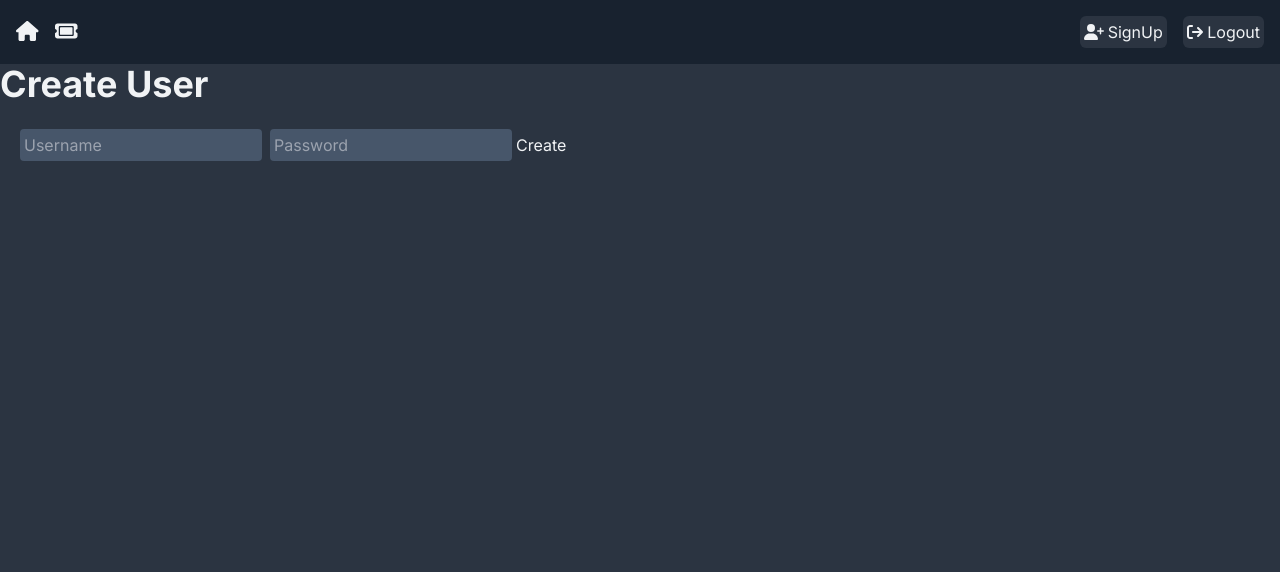
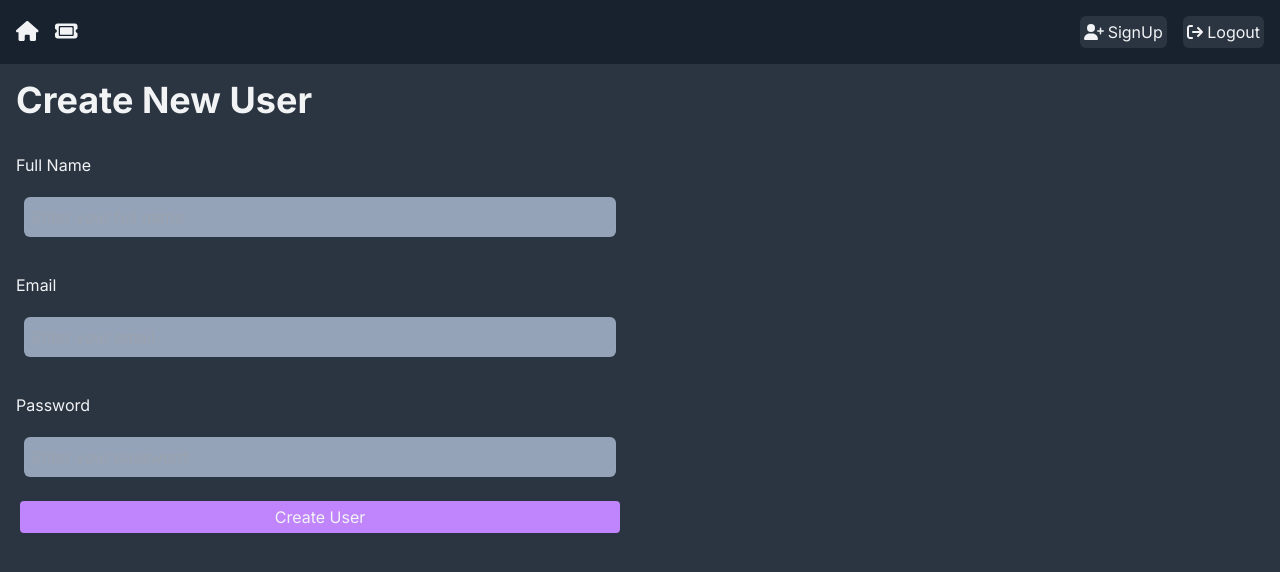
Before and after one commit to UdreaLucas/ticketapp, a Next.js app: page /CreateUser in a window 1280 px wide. Shown: the top 572 px of the page. Built offline with nearby package versions, Linux system fonts and the light colour scheme; no server answers; sample sign-in values are in the browser's storage.

Commit message:
middleware eliminated, added funtionality of create a new user (WIP)

```diff
--- /dev/null
+++ b/app/(components)/UserForm.jsx
@@ -0,0 +1,89 @@
+"use client";
+import { useRouter } from "next/navigation";
+import React, { useState, useEffect } from "react";
+
+const UserForm = () => {
+  const router = useRouter();
+  const [formData, setFormData] = useState({});
+  const [error, setError] = useState("");
+
+  const handleChange = (e) => {
+    const { value, name } = e.target;
+
+    setFormData((prevState) => ({
+      ...prevState,
+      [name]: value,
+    }));
+  };
+
+  const handleSubmit = async (e) => {
+    e.preventDefault();
+    setError("");
+    const res = await fetch("/api/Users", {
+      method: "POST",
+      "Content-Type": "application/json",
+      body: JSON.stringify(formData),
+    });
+
+    if (!res.ok) {
+      const data = await res.json();
+      setError(data.message);
+    } else {
+      router.refresh();
+      router.push("/");
+    }
+  };
+
+  return (
+    <div>
+      <form
+        onSubmit={handleSubmit}
+        method="POST"
+        className="flex flex-col gap-3 w-1/2"
+      >
+        <h1>Create New User</h1>
+        <label>Full Name</label>
+        <input
+          id="name"
+          type="text"
+          name="name"
+          onChange={handleChange}
+          required={true}
+          placeholder="Enter your full name"
+          value={formData.name}
+          className="m-2 bg-slate-400 p-2 rounded-md"
+        />
+        <label>Email</label>
+        <input
+          id="email"
+          type="email"
+          name="email"
+          onChange={handleChange}
+          required={true}
+          placeholder="Enter your email"
+          value={formData.email}
+          className="m-2 bg-slate-400 p-2 rounded-md"
+        />
+        <label>Password</label>
+        <input
+          id="password"
+          type="password"
+          name="password"
+          onChange={handleChange}
+          required={true}
+          placeholder="Enter your password"
+          value={formData.password}
+          className="m-2 bg-slate-400 p-2 rounded-md"
+        />
+        <input
+          type="submit"
+          value={"Create User"}
+          className="bg-purple-400 hover:bg-purple-200 text-default-text"
+        />
+        <p className="text-red-500">{error}</p>
+      </form>
+    </div>
+  );
+};
+
+export default UserForm;
--- a/app/CreateUser/page.jsx
+++ b/app/CreateUser/page.jsx
@@ -1,6 +1,8 @@
+"use client";
 import { getServerSession } from "next-auth";
 import { options } from "../api/auth/[...nextauth]/options";
 import { redirect } from "next/navigation";
+import UserForm from "../(components)/UserForm";
 
 const CreateUser = async () => {
   const session = await getServerSession(options);
@@ -11,12 +13,7 @@ const CreateUser = async () => {
 
   return (
     <div>
-      <h1>Create User</h1>
-      <form>
-        <input type="text" placeholder="Username" />
-        <input type="password" placeholder="Password" />
-        <button type="submit">Create</button>
-      </form>
+      <UserForm />
     </div>
   );
 };
--- /dev/null
+++ b/app/api/Users/route.js
@@ -0,0 +1,37 @@
+import User from "@/app/models/User";
+import { NextResponse } from "next/server";
+import { bcrypt } from "bcrypt";
+
+export async function POST(req, res) {
+  try {
+    const body = await req.json();
+    const userData = body.formData;
+
+    //confirm data exist
+    if (!userData?.email || !userData?.password) {
+      return NextResponse.json({ message: "Fields required" }, { status: 400 });
+    }
+
+    //check for duplicates email
+    const duplicate = await User.findOne({ email: userData.email })
+      .lean()
+      .exec();
+    if (duplicate) {
+      return NextResponse.json(
+        { message: "Email already exists" },
+        { status: 409 }
+      );
+    }
+
+    //hash password
+    const hashedPassword = await bcrypt.hash(userData.password, 10);
+    userData.password = hashedPassword;
+
+    //create user
+    await User.create(userData);
+    return NextResponse.json({ message: "User created" }, { status: 201 });
+  } catch (error) {
+    console.log(err);
+    return NextResponse.json({ message: "Server error", err }, { status: 500 });
+  }
+}
--- /dev/null
+++ b/app/models/User.js
@@ -0,0 +1,20 @@
+import mongoose, { Schema } from "mongoose";
+
+mongoose.connect(process.env.MONGODB_URI);
+mongoose.Promise = global.Promise;
+
+const userSchema = new Schema(
+  {
+    username: String,
+    password: String,
+    email: String,
+    role: String,
+  },
+  {
+    timestamps: true,
+  }
+);
+
+const User = mongoose.models.User || mongoose.model("User", userSchema);
+
+export default User;
--- a/package.json
+++ b/package.json
@@ -12,6 +12,7 @@
     "@fortawesome/free-solid-svg-icons": "^6.5.2",
     "@fortawesome/react-fontawesome": "^0.2.2",
     "autoprefixer": "10.4.14",
+    "bcrypt": "^5.1.1",
     "eslint": "8.46.0",
     "eslint-config-next": "14.0.1",
     "mongodb": "^5.9.2",
```
Also changed, not shown: middleware.js (deleted, +0 -15 lines), 1 other file (tests, documents, lock files or other folders).
